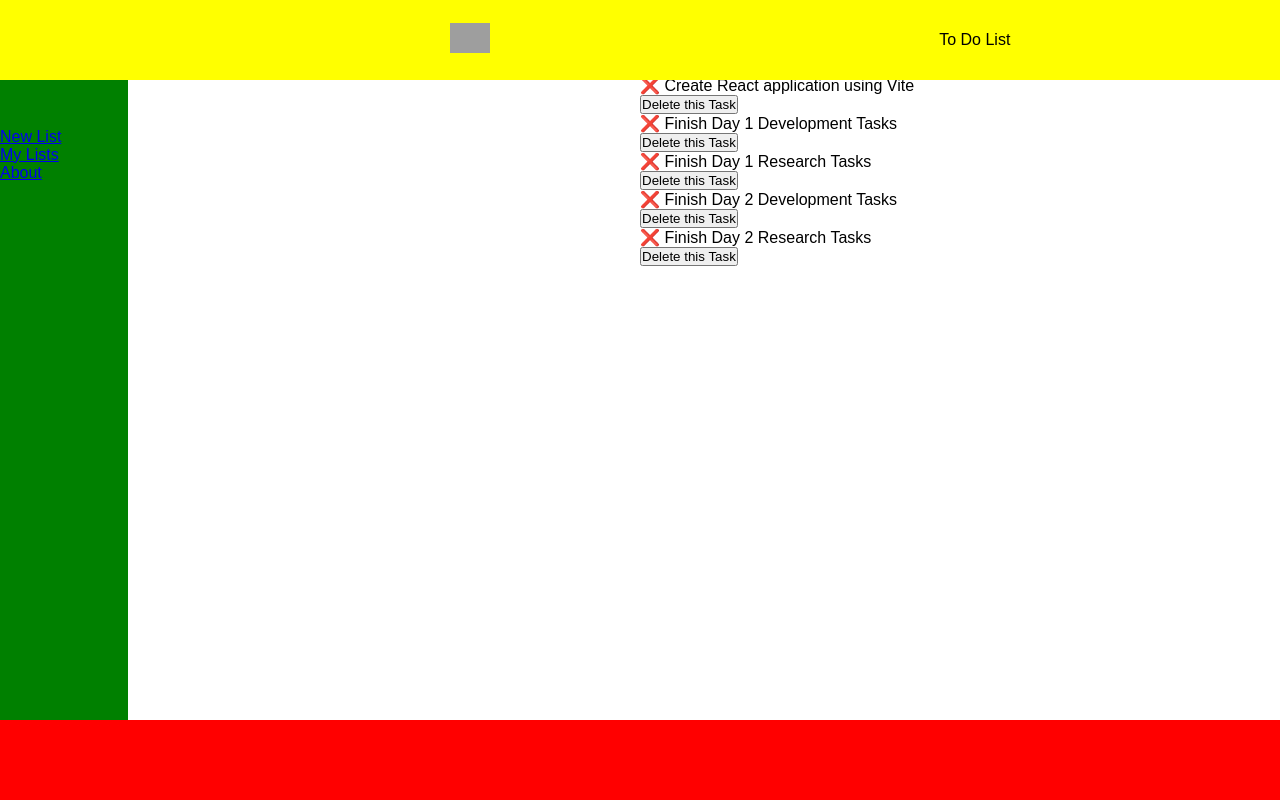
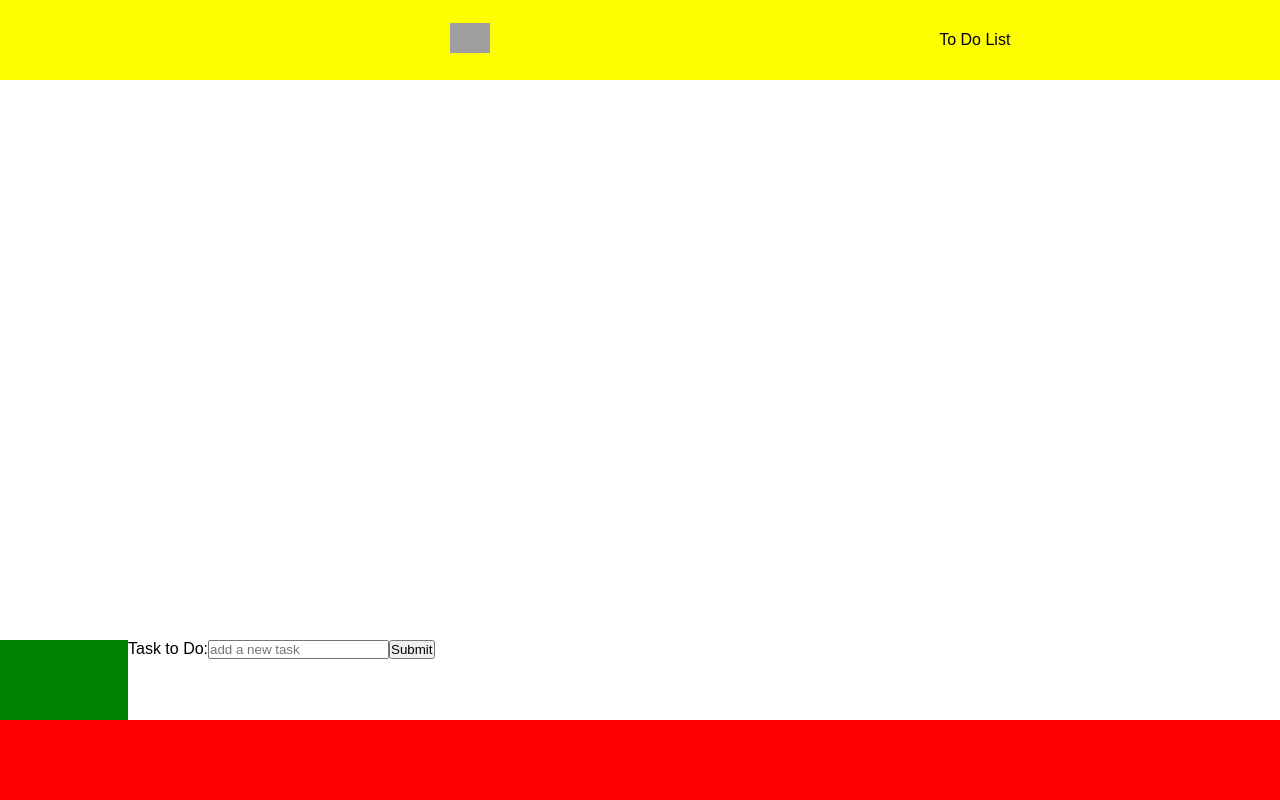
Before and after one commit to sllorens-cuenca/to-do-listRefactor, a React (Vite) app in the folder toDoList/: page /my-lists in a window 1280 px wide. Shown: the top 800 px of the page. Built offline with nearby package versions, Linux system fonts and the light colour scheme; grey boxes are pictures that could not be loaded.

Commit message:
one aproach

```diff
--- a/toDoList/src/App.jsx
+++ b/toDoList/src/App.jsx
@@ -36,15 +36,16 @@ function App() {
             ...taskDetail,
             id: nextId
         }
-
+        console.log(newTask)
+        setTasktoDisplay(newTask);
     }
-
     return (
         <>
             <Navbar />
             <SideBar />
+            <NewList callbackToCreate={createTask} tasksArr={taskToDisplay} callbackToDelete={deleteTask}/>
             <Routes>
-                <Route path="/" element={<NewList tasksArr={taskToDisplay} callbackToCreate={createTask} callbackToDelete={deleteTask} />} />
+                {/* <Route path="/" element={<List tasksArr={taskToDisplay} callbackToCreate={createTask} callbackToDelete={deleteTask} />} /> */}
                 <Route path="/about" element={<About />} />
                 <Route path="/my-lists" element={<List tasksArr={taskToDisplay} callbackToDelete={deleteTask} />} />
                 <Route path="*" element={<NotFound />} />
--- a/toDoList/src/pages/List.jsx
+++ b/toDoList/src/pages/List.jsx
@@ -1,11 +1,12 @@
 import ListItem from "../components/listItem";
+import NewList from "./NewList";
 
 
 
 function List(props) {
-    console.log(props)
+    console.log(props.tasksArr)
     return (
-        <div  className="page">
+        <div className="page">
                 {props.tasksArr.map((listObj) => {
                     return (
                         <ListItem listDetails={listObj} callbackToDelete={props.callbackToDelete} />
```
Lines whose indentation alone changed are shown as unchanged.
